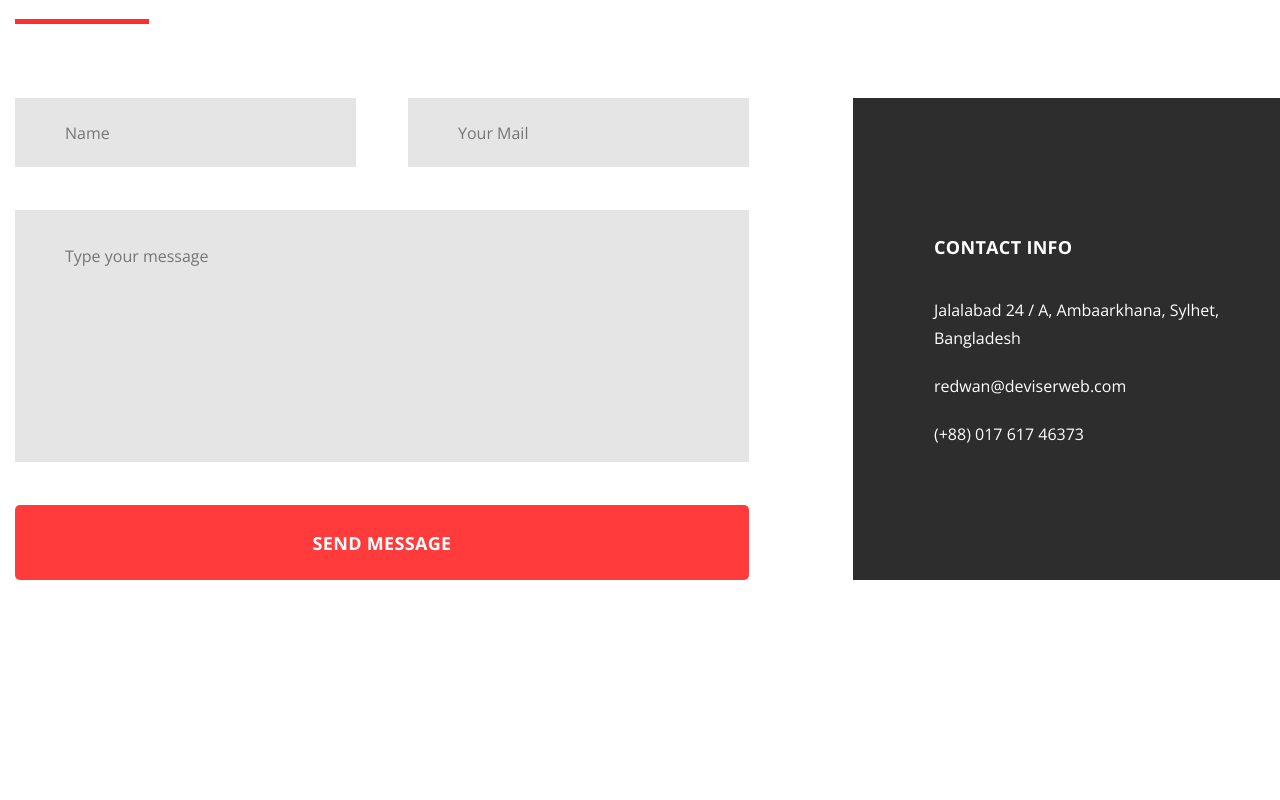
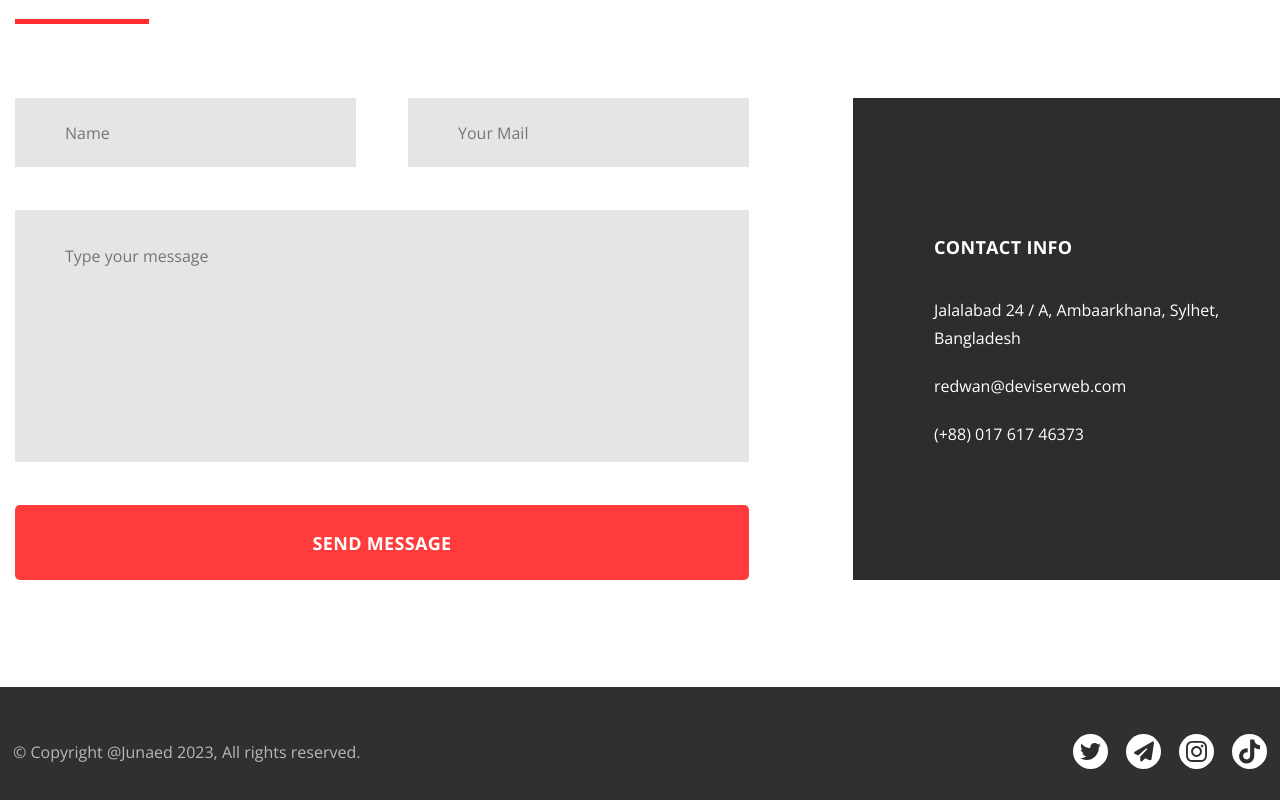
Before and after one commit to uls19/project_Agency, a plain HTML site: page index.html in a window 1280 px wide. Shown: the part 4348-5148 px from the top of the page. Before the commit the page ends 5035 px from the top, so only its background shows below. Drawn offline with nearby package versions, Linux system fonts and the light colour scheme.

Commit message:
sixth_part project_domz

```diff
--- a/index.html
+++ b/index.html
@@ -197,6 +197,28 @@
             </div>
         </section>
     </main>
+    <footer class="footer center">
+        <p class="footer__text">&copy; Copyright @Junaed <span class="footer__year"></span>,
+            All rights reserved.</p>
+        <div class="footer__box">
+            <a href="#" class="footer__icon">
+                <svg width="21" xmlns="http://www.w3.org/2000/svg" viewBox="0 0 512 512">
+                    <path
+                        d="M459.37 151.716c.325 4.548.325 9.097.325 13.645 0 138.72-105.583 298.558-298.558 298.558-59.452 0-114.68-17.219-161.137-47.106 8.447.974 16.568 1.299 25.34 1.299 49.055 0 94.213-16.568 130.274-44.832-46.132-.975-84.792-31.188-98.112-72.772 6.498.974 12.995 1.624 19.818 1.624 9.421 0 18.843-1.3 27.614-3.573-48.081-9.747-84.143-51.98-84.143-102.985v-1.299c13.969 7.797 30.214 12.67 47.431 13.319-28.264-18.843-46.781-51.005-46.781-87.391 0-19.492 5.197-37.36 14.294-52.954 51.655 63.675 129.3 105.258 216.365 109.807-1.624-7.797-2.599-15.918-2.599-24.04 0-57.828 46.782-104.934 104.934-104.934 30.213 0 57.502 12.67 76.67 33.137 23.715-4.548 46.456-13.32 66.599-25.34-7.798 24.366-24.366 44.833-46.132 57.827 21.117-2.273 41.584-8.122 60.426-16.243-14.292 20.791-32.161 39.308-52.628 54.253z" />
+                </svg>
+            </a>
+            <a href="#" class="footer__icon">
+                <svg width="20" xmlns="http://www.w3.org/2000/svg" viewBox="0 0 512 512"><!--! Font Awesome Pro 6.4.0 by @fontawesome - https://fontawesome.com License - https://fontawesome.com/license (Commercial License) Copyright 2023 Fonticons, Inc. --><path d="M498.1 5.6c10.1 7 15.4 19.1 13.5 31.2l-64 416c-1.5 9.7-7.4 18.2-16 23s-18.9 5.4-28 1.6L284 427.7l-68.5 74.1c-8.9 9.7-22.9 12.9-35.2 8.1S160 493.2 160 480V396.4c0-4 1.5-7.8 4.2-10.7L331.8 202.8c5.8-6.3 5.6-16-.4-22s-15.7-6.4-22-.7L106 360.8 17.7 316.6C7.1 311.3 .3 300.7 0 288.9s5.9-22.8 16.1-28.7l448-256c10.7-6.1 23.9-5.5 34 1.4z"/></svg>
+            </a>
+            <a href="#" class="footer__icon">
+                <svg width="21" xmlns="http://www.w3.org/2000/svg" viewBox="0 0 448 512"><!--! Font Awesome Pro 6.4.0 by @fontawesome - https://fontawesome.com License - https://fontawesome.com/license (Commercial License) Copyright 2023 Fonticons, Inc. --><path d="M224.1 141c-63.6 0-114.9 51.3-114.9 114.9s51.3 114.9 114.9 114.9S339 319.5 339 255.9 287.7 141 224.1 141zm0 189.6c-41.1 0-74.7-33.5-74.7-74.7s33.5-74.7 74.7-74.7 74.7 33.5 74.7 74.7-33.6 74.7-74.7 74.7zm146.4-194.3c0 14.9-12 26.8-26.8 26.8-14.9 0-26.8-12-26.8-26.8s12-26.8 26.8-26.8 26.8 12 26.8 26.8zm76.1 27.2c-1.7-35.9-9.9-67.7-36.2-93.9-26.2-26.2-58-34.4-93.9-36.2-37-2.1-147.9-2.1-184.9 0-35.8 1.7-67.6 9.9-93.9 36.1s-34.4 58-36.2 93.9c-2.1 37-2.1 147.9 0 184.9 1.7 35.9 9.9 67.7 36.2 93.9s58 34.4 93.9 36.2c37 2.1 147.9 2.1 184.9 0 35.9-1.7 67.7-9.9 93.9-36.2 26.2-26.2 34.4-58 36.2-93.9 2.1-37 2.1-147.8 0-184.8zM398.8 388c-7.8 19.6-22.9 34.7-42.6 42.6-29.5 11.7-99.5 9-132.1 9s-102.7 2.6-132.1-9c-19.6-7.8-34.7-22.9-42.6-42.6-11.7-29.5-9-99.5-9-132.1s-2.6-102.7 9-132.1c7.8-19.6 22.9-34.7 42.6-42.6 29.5-11.7 99.5-9 132.1-9s102.7-2.6 132.1 9c19.6 7.8 34.7 22.9 42.6 42.6 11.7 29.5 9 99.5 9 132.1s2.7 102.7-9 132.1z"/></svg>
+            </a>
+            <a href="#" class="footer__icon">
+                <svg width="21" xmlns="http://www.w3.org/2000/svg" viewBox="0 0 448 512"><!--! Font Awesome Pro 6.4.0 by @fontawesome - https://fontawesome.com License - https://fontawesome.com/license (Commercial License) Copyright 2023 Fonticons, Inc. --><path d="M448,209.91a210.06,210.06,0,0,1-122.77-39.25V349.38A162.55,162.55,0,1,1,185,188.31V278.2a74.62,74.62,0,1,0,52.23,71.18V0l88,0a121.18,121.18,0,0,0,1.86,22.17h0A122.18,122.18,0,0,0,381,102.39a121.43,121.43,0,0,0,67,20.14Z"/></svg>
+            </a>
+        </div>
+    </footer>
+
 
 
 
--- a/script.js
+++ b/script.js
@@ -3,3 +3,9 @@ const menuEl = document.querySelector('.header-nav');
 burgerEl.addEventListener("click", function() {
   menuEl.classList.toggle('header-nav_hidden');
 } );
+
+const footerYearEl = document.querySelector('.footer__year');
+let today = new Date();
+let year = today.getFullYear(); // 2023
+
+footerYearEl.textContent = year;
--- a/style.css
+++ b/style.css
@@ -274,20 +274,12 @@ a {
 
 }
 
-.products__item {}
 
 .meet {
     margin-top: 132px;
     padding-left: calc(50% - 1218px / 2);
     padding-bottom: 115px;
 }
-
-.meet__top {}
-
-.heading {}
-
-.heading_meet {}
-
 
 .meet_text {
     margin-top: 34px;
@@ -589,7 +581,55 @@ a {
     color: #FFFFFF;
     width: 315px;
 }
+.footer {
+    padding-top: 47px;
+    padding-bottom: 31px;
+    background: #313030;
+    display: flex;
+    justify-content: space-between;
+    align-items: center;
+}
 
+.footer__text {
+    font-style: normal;
+    font-weight: 400;
+    font-size: 16px;
+    line-height: 26px;
+    color: #B8B8B8;
+}
+
+.footer__box {
+    display: flex;
+    gap: 18px;
+    flex-wrap: wrap;
+}
+
+.footer__icon {
+    fill: #2D2D2D;
+    background-color: #fff;
+    width: 33px;
+    height: 33px;
+    border-radius: 50%;
+    display: flex;
+    justify-content: center;
+    transition: all 0.3s;
+    border: 1px solid transparent;
+}
+
+.footer__icon:hover {
+    background-color: #2D2D2D;
+    border: 1px solid white;
+
+}
+
+path {
+    transition: fill 0.3s;
+}
+
+.footer__icon:hover path {
+    fill: white;
+
+}
 
 @media screen and (max-width: 1240px) {
     .header-content,
```
